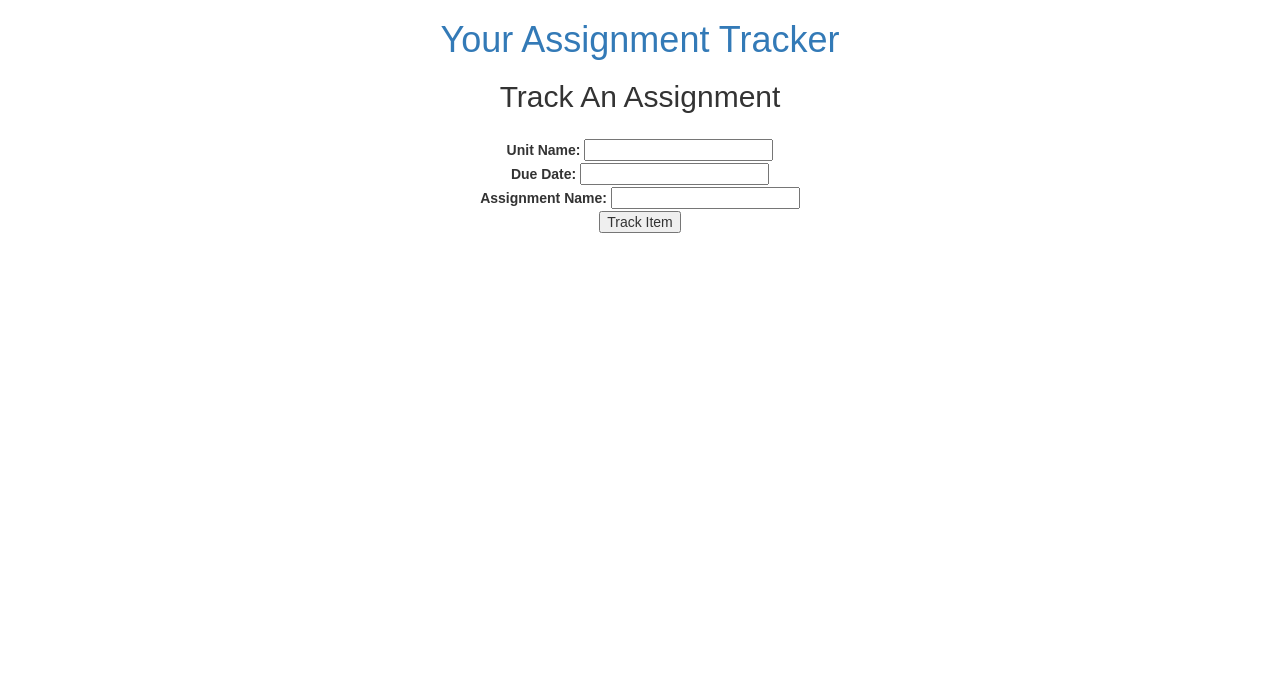
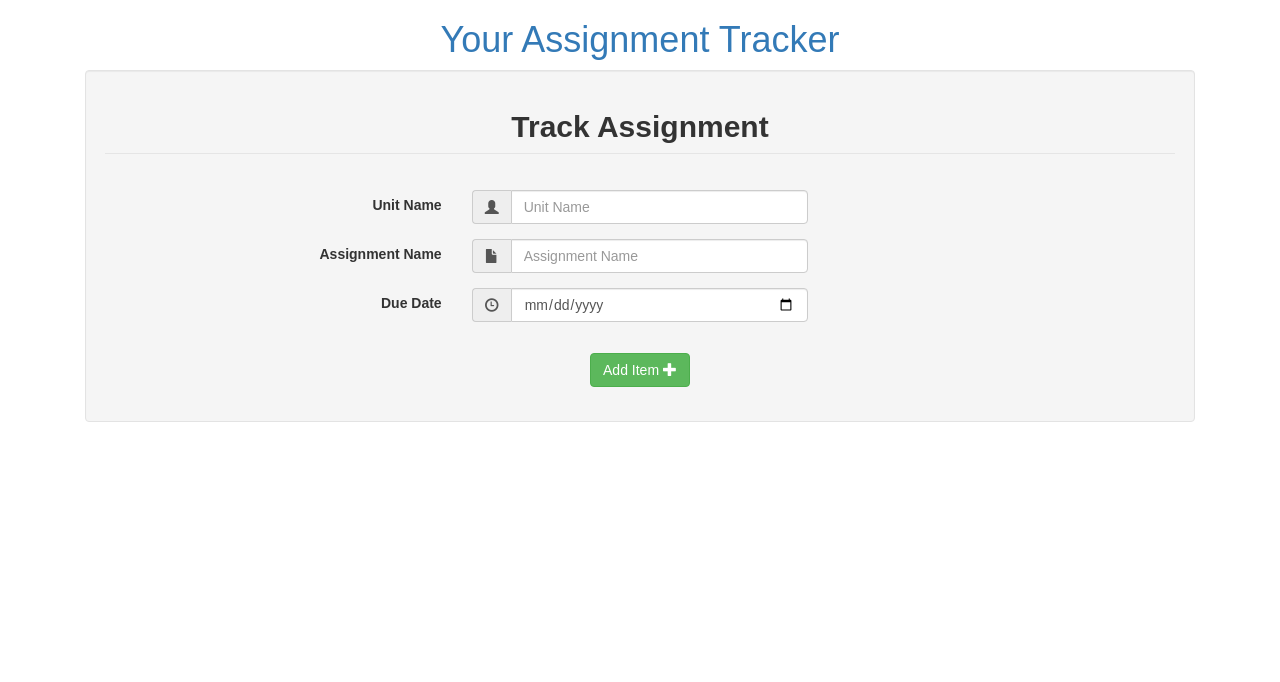
Before and after one commit to u3203616/bewd-assign-1, a PHP site: page /create.php in a window 1280 px wide. Shown: the top 682 px of the page. Run offline with PHP 8.4, Linux system fonts and the light colour scheme.

Commit message:
Latest Updates

```diff
--- a/notes.txt
+++ b/notes.txt
@@ -12,7 +12,9 @@
 12. Add more assignment tracking options
 13. Check Frameworks
 14. How do you view database
-
+15. Add 'no blank fields'
+16. Looked up glyphicons
+17. Posted in a forum
 
 
 sgp100.siteground.asia
--- a/public/create.php
+++ b/public/create.php
@@ -5,6 +5,8 @@ if (isset($_POST['submit'])) {
 
     // include the config file that we created before
     require "config.php";
+
+
 
     // this is called a try/catch statement
 	try {
@@ -38,30 +40,80 @@ if (isset($_POST['submit'])) {
 <?php include "templates/header.php"; ?>
 
 
-<h2>Track An Assignment</h2>
+
 
 <?php if (isset($_POST['submit']) && $statement) { ?>
 
-<p>Assignment Tracked Successfully!</p>
+<p><br><span class= "alert alert-success" class="glyphicon glyphicon-ok" role="alert">Assignment Tracked Successfully! <span class="glyphicon glyphicon-ok" </span></p>
+
+<br>
 
 <?php } ?>
 
-<!--form to collect data for each artwork-->
-
-<form method="post">
 
 
-    <br><label for="unitname">Unit Name:</label>
-    <input type="text" name="unitname" id="unitname">
 
-    <br><label for="duedate">Due Date:</label>
-    <input type="text" name="duedate" id="duedate">
 
-    <br><label for="assignmentname">Assignment Name:</label>
-    <input type="text" name="assignmentname" id="assignmentname">
+<div class="container">
 
-    <br><input type="submit" name="submit" value="Track Item">
+    <form class="well form-horizontal" action=" " method="post"  id="contact_form">
+<fieldset>
 
+<!-- Form Name -->
+<legend><center><h2><b>Track Assignment</b></h2></center></legend><br>
+
+<!-- Text input-->
+
+<div class="form-group">
+  <label class="col-md-4 control-label">Unit Name</label>
+
+  <div class="col-md-4 inputGroupContainer">
+  <div class="input-group">
+  <span class="input-group-addon"><i class="glyphicon glyphicon-user"></i></span>
+  <input  id="unitname" name="unitname" placeholder="Unit Name" class="form-control"  type="text">
+    </div>
+  </div>
+</div>
+
+<!-- Text input-->
+
+<div class="form-group">
+  <label class="col-md-4 control-label" >Assignment Name</label>
+    <div class="col-md-4 inputGroupContainer">
+    <div class="input-group">
+  <span class="input-group-addon"><i class="glyphicon glyphicon-file"></i></span>
+  <input id="assignmentname" name="assignmentname" placeholder="Assignment Name" class="form-control"  type="text">
+    </div>
+  </div>
+</div>
+
+
+
+<!-- Text input-->
+
+<div class="form-group">
+  <label class="col-md-4 control-label">Due Date</label>
+  <div class="col-md-4 inputGroupContainer">
+  <div class="input-group">
+  <span class="input-group-addon"><i class="glyphicon glyphicon-time"></i></span>
+  <input  id="duedate" name="duedate" placeholder="Due Date" class="form-control"  type="date">
+    </div>
+  </div>
+</div>
+
+
+<!-- Button -->
+<div class="form-group">
+  <label class="col-md-4 control-label"></label>
+
+  <div class="col-md-4"><br>
+    <button type="submit" name="submit" class="btn btn-success" >Add Item  <span class="glyphicon glyphicon-plus"></span></button>
+  </div>
+</div>
+
+</fieldset>
 </form>
+</div>
+    <!-- /.container -->
 
 <?php include "templates/footer.php"; ?>
--- a/public/update-work.php
+++ b/public/update-work.php
@@ -81,7 +81,7 @@
 <?php include "templates/header.php"; ?>
 
 <?php if (isset($_POST['submit']) && $statement) : ?>
-	<p>Work Successfully Updated!</p>
+	<p><br><span class= "alert alert-success" role="alert">Assignment Updated Successfully!</span></p>
 <?php endif; ?>
 
 <h2>Edit a work</h2>
--- a/public/update.php
+++ b/public/update.php
@@ -42,7 +42,7 @@
     <?php echo $row['duedate']; ?><br> Assignment Name:
     <?php echo $row['assignmentname']; ?><br>
 
-    <a href='update-work.php?id=<?php echo $row['id']; ?>'>Edit</a>
+    <br><a class="btn btn-warning"  href='update-work.php?id=<?php echo $row['id']; ?>'>Edit  <span class="glyphicon glyphicon-pencil"</span></a>
 </p>
 
 <hr>
```
Also changed, not shown: public/calendar.php (+0 -43 lines), public/delete.php (+52 -2 lines), public/login.php (+8 -0 lines), public/read.php (+9 -4 lines), public/welcome.php (+20 -18 lines).
